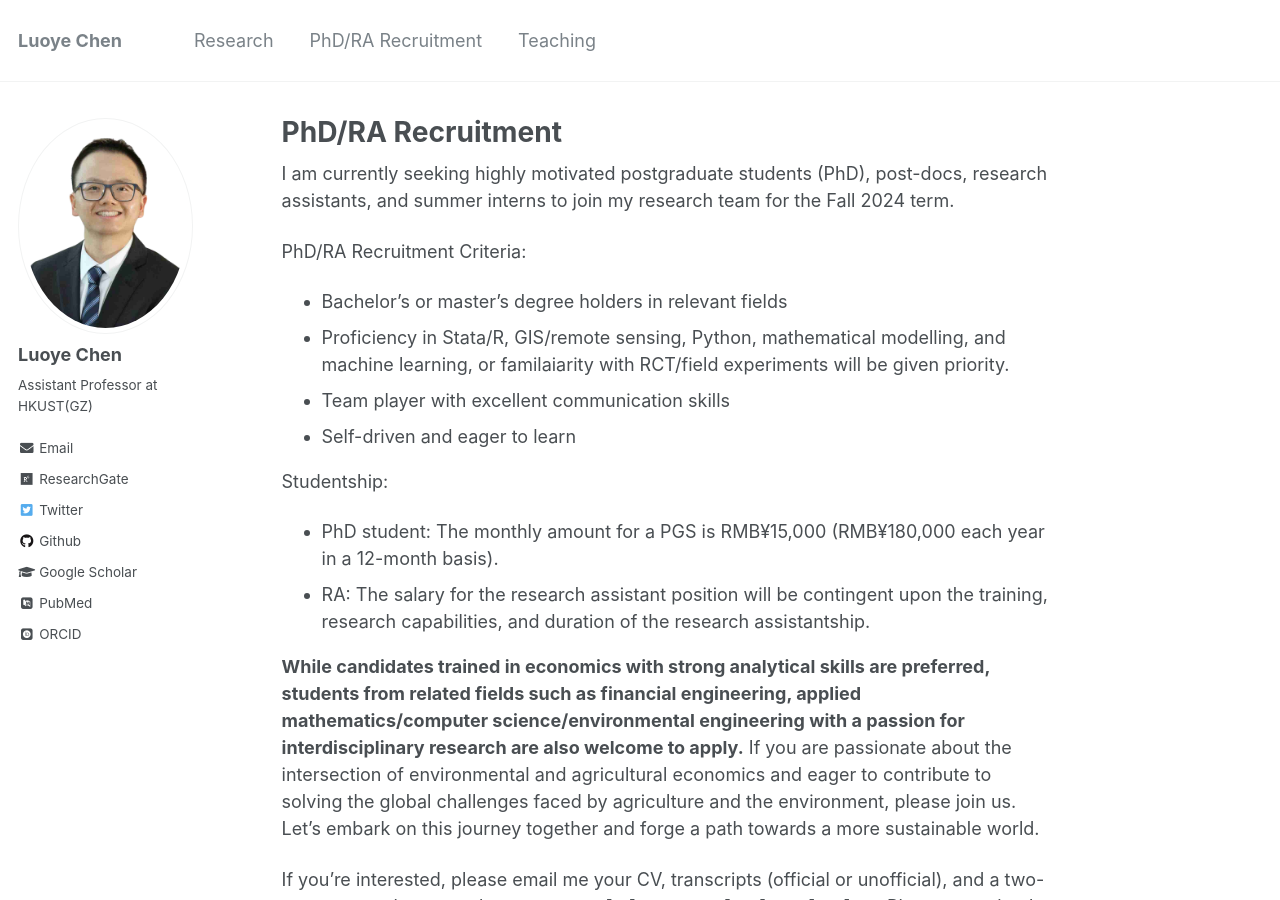
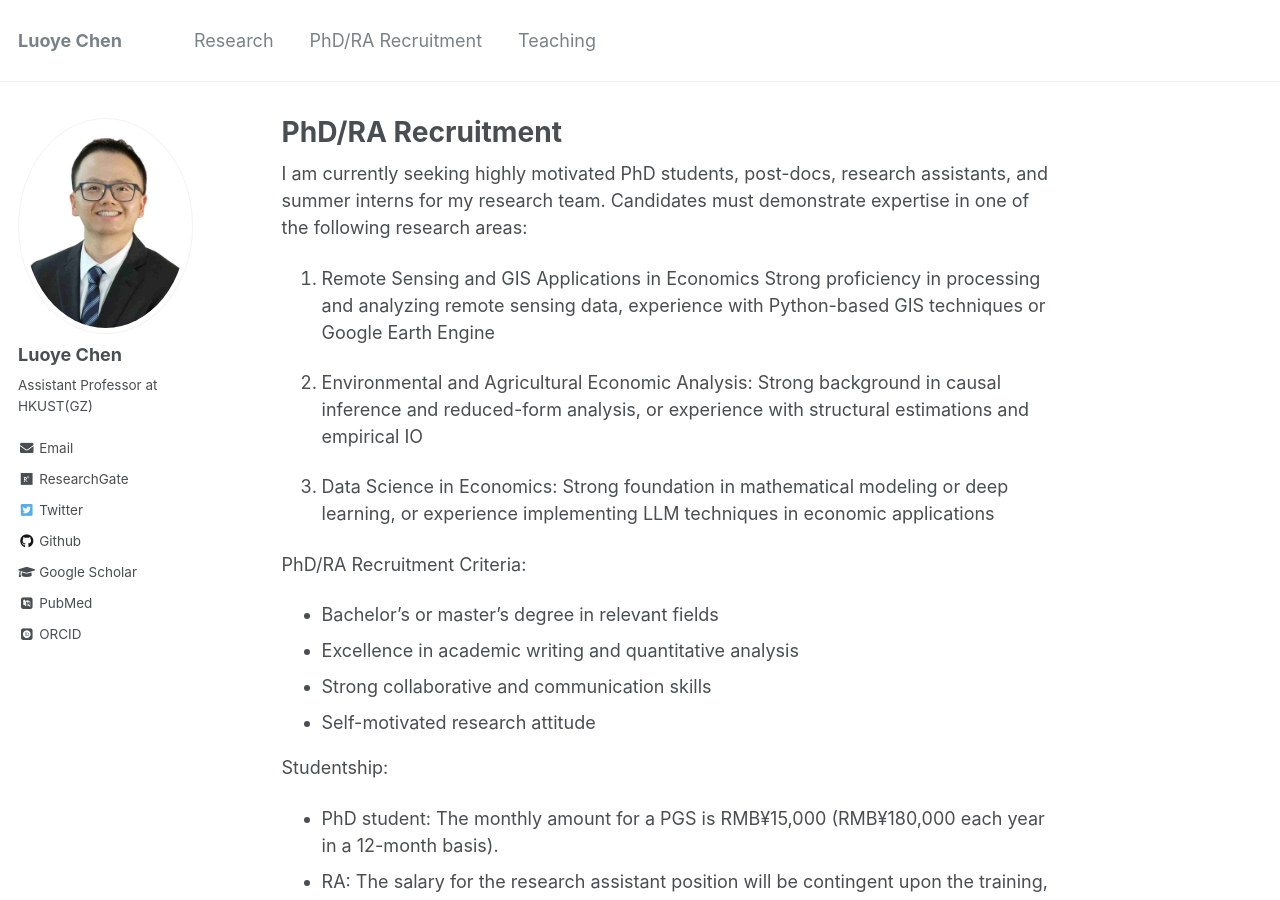
Before and after one commit to luoyec/luoyec.github.io, a Jekyll site: the page built from _pages/recuritment.md, in a window 1280 px wide and 900 px high. Built offline with Jekyll 4.4.1, drawn with Linux system fonts in a browser that asks for light colours; some web fonts are replaced.

Commit message:
Update recuritment.md

```diff
--- a/_pages/recuritment.md
+++ b/_pages/recuritment.md
@@ -8,13 +8,22 @@ redirect_from:
 
 ---
 
-I am currently seeking highly motivated postgraduate students (PhD), post-docs, research assistants, and summer interns to join my research team for the Fall 2024 term.
+I am currently seeking highly motivated PhD students, post-docs, research assistants, and summer interns for my research team. Candidates must demonstrate expertise in one of the following research areas:
+
+1. Remote Sensing and GIS Applications in Economics
+Strong proficiency in processing and analyzing remote sensing data, experience with Python-based GIS techniques or Google Earth Engine
+
+2. Environmental and Agricultural Economic Analysis:
+Strong background in causal inference and reduced-form analysis, or experience with structural estimations and empirical IO
+
+3. Data Science in Economics:
+Strong foundation in mathematical modeling or deep learning, or experience implementing LLM techniques in economic applications
 
 PhD/RA Recruitment Criteria:
-- Bachelor's or master's degree holders in relevant fields
-- Proficiency in Stata/R, GIS/remote sensing, Python, mathematical modelling, and machine learning, or familaiarity with RCT/field experiments will be given priority.
-- Team player with excellent communication skills
-- Self-driven and eager to learn
+- Bachelor's or master's degree in relevant fields
+- Excellence in academic writing and quantitative analysis
+- Strong collaborative and communication skills
+- Self-motivated research attitude
 
 Studentship:
 - PhD student: The monthly amount for a PGS is RMB¥15,000 (RMB¥180,000 each year in a 12-month basis).
```
